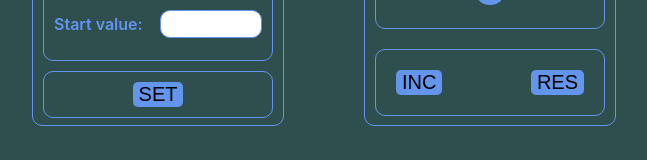
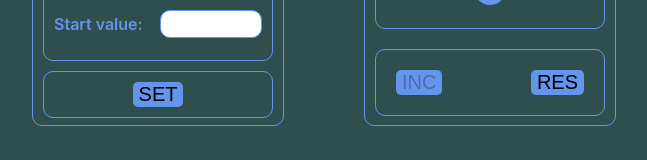
Before and after one commit to genamontana/my-app, a React (Create React App) app: page / in a window 1280 px wide. Shown: the part 539-699 px from the top of the page, without its empty margins (316-963 px from the left). Built offline with nearby package versions, Linux system fonts and the light colour scheme.

Commit message:
Counter2 in process

```diff
--- a/src/Counter2/Counter2.tsx
+++ b/src/Counter2/Counter2.tsx
@@ -1,20 +1,45 @@
-import React, {useState} from 'react';
+import React, {ChangeEvent, useState} from 'react';
 import {SettingsCounter} from './SettingsCounter/SettingsCounter';
 import {TheCounterItself} from './TheCounterItself/TheCounterItself';
 import s from './Counter2.module.css'
 
 export const Counter2 = () => {
-    const [num,setNum] = useState(0)
+    const [num, setNum] = useState<number>(0)
+    const [max, setMax] = useState<number>(0)
+    const [start, setStart] = useState<number>(0)
+    const [error, setError] = useState<string>('')
+
 
     const incClick = () => setNum(num + 1)
-    const resClick = () => setNum(0)
+    const resClick = () => setNum(start)
+
+    const onClick = () => {
+        setNum(start)
+        setError('')
+    }
+    const onChangeStart = (e: ChangeEvent<HTMLInputElement>) => {
+        setStart(Number(e.currentTarget.value))
+        setError(+e.currentTarget.value === max ? 'invalid value' : 'set')
+    }
+
+    const onChangeMax = (e: ChangeEvent<HTMLInputElement>) => {
+        setMax(Number(e.currentTarget.value))
+        setError(+e.currentTarget.value < start ? 'invalid value' : 'set')
+    }
+
 
     return (
         <div className={s.containerCounter2}>
-            <SettingsCounter/>
-            <TheCounterItself num={num}
+            <SettingsCounter onClick={onClick}
+                             onChangeStart={onChangeStart}
+                             onChangeMax={onChangeMax}
+
+            />
+            <TheCounterItself max={max}
+                              num={num}
                               inc={incClick}
                               res={resClick}
+                              error={error}
             />
         </div>
     );
--- a/src/Counter2/SettingsCounter/DisplaySettings/DisplaySettings.tsx
+++ b/src/Counter2/SettingsCounter/DisplaySettings/DisplaySettings.tsx
@@ -1,7 +1,12 @@
-import React from 'react';
+import React, {ChangeEvent} from 'react';
 import s from './DisplaySettings.module.css'
 
-export const DisplaySettings = () => {
+type DisplaySettingsType = {
+    onChangeStart: (e: ChangeEvent<HTMLInputElement>) => void
+    onChangeMax: (e: ChangeEvent<HTMLInputElement>) => void
+}
+
+export const DisplaySettings = (props: DisplaySettingsType) => {
     return (
         <div className={s.displayBody}>
             <div className={s.valueBody}>
@@ -9,14 +14,18 @@ export const DisplaySettings = () => {
                     Max value:
                 </p>
                 <input type="number"
-                       className={s.displayInput}/>
+                       className={s.displayInput}
+                       onChange={props.onChangeMax}
+                />
             </div>
             <div className={s.valueBody}>
                 <p className={s.displayText}>
                     Start value:
                 </p>
                 <input type="number"
-                       className={s.displayInput}/>
+                       className={s.displayInput}
+                       onChange={props.onChangeStart}
+                />
             </div>
         </div>
     );
--- a/src/Counter2/SettingsCounter/SetButton/SetButton.tsx
+++ b/src/Counter2/SettingsCounter/SetButton/SetButton.tsx
@@ -1,9 +1,15 @@
 import React from 'react';
 import s from './SetButton.module.css'
 
-export const SetButton = () => {
+type SetButtonType = {
+    onClick: () => void
+}
+
+export const SetButton = (props: SetButtonType) => {
     return <div className={s.setButtonContainer}>
-        <button className={s.setButtonButton}>
+        <button className={s.setButtonButton}
+                onClick={props.onClick}
+        >
             SET
         </button>
     </div>
--- a/src/Counter2/SettingsCounter/SettingsCounter.tsx
+++ b/src/Counter2/SettingsCounter/SettingsCounter.tsx
@@ -1,13 +1,21 @@
-import React from 'react';
+import React, {ChangeEvent} from 'react';
 import {DisplaySettings} from './DisplaySettings/DisplaySettings';
 import {SetButton} from './SetButton/SetButton';
 import s from './SettingsCounter.module.css'
 
-export const SettingsCounter = () => {
+type SettingsCounterType = {
+    onClick: () => void
+    onChangeStart: (e: ChangeEvent<HTMLInputElement>) => void
+    onChangeMax: (e: ChangeEvent<HTMLInputElement>) => void
+}
+
+export const SettingsCounter = (props:SettingsCounterType) => {
     return (
         <div className={s.settings}>
-            <DisplaySettings/>
-            <SetButton/>
+            <DisplaySettings onChangeStart={props.onChangeStart}
+                             onChangeMax={props.onChangeMax}
+            />
+            <SetButton onClick={props.onClick}/>
         </div>
     );
 };
--- a/src/Counter2/TheCounterItself/ButtonsCounter/ButtonsCounter.tsx
+++ b/src/Counter2/TheCounterItself/ButtonsCounter/ButtonsCounter.tsx
@@ -4,12 +4,15 @@ import s from './ButtonsCounter.module.css'
 type ButtonsCounterType = {
     inc: () => void
     res: () => void
+    max: number
+    num: number
 }
 
-export const ButtonsCounter = (props:ButtonsCounterType) => {
+export const ButtonsCounter = (props: ButtonsCounterType) => {
     return (
         <div className={s.buttonsCounterBody}>
-            <button className={s.counterButton}
+            <button disabled={props.max === props.num}
+                    className={s.counterButton}
                     onClick={props.inc}
             >
                 INC
--- a/src/Counter2/TheCounterItself/DisplayCounter/DisplayCounter.tsx
+++ b/src/Counter2/TheCounterItself/DisplayCounter/DisplayCounter.tsx
@@ -3,12 +3,15 @@ import s from './DisplayCounter.module.css'
 
 type DisplayCounterType = {
     num: number
+    error: string
+
 }
+
 
 export const DisplayCounter = (props: DisplayCounterType) => {
     return (
         <div className={s.displayCounter}>
-            {props.num}
+            {props.error? props.error : props.num}
         </div>
     );
 };
--- a/src/Counter2/TheCounterItself/TheCounterItself.tsx
+++ b/src/Counter2/TheCounterItself/TheCounterItself.tsx
@@ -7,14 +7,20 @@ type TheCounterItselfType = {
     num: number
     inc: () => void
     res: () => void
+    max: number
+    error: string
 }
 
 export const TheCounterItself = (props: TheCounterItselfType) => {
     return (
         <div className={s.theCounterContainer}>
-            <DisplayCounter num={props.num}/>
+            <DisplayCounter num={props.num}
+                            error={props.error}
+            />
             <ButtonsCounter inc={props.inc}
                             res={props.res}
+                            max={props.max}
+                            num={props.num}
             />
         </div>
     );
```
